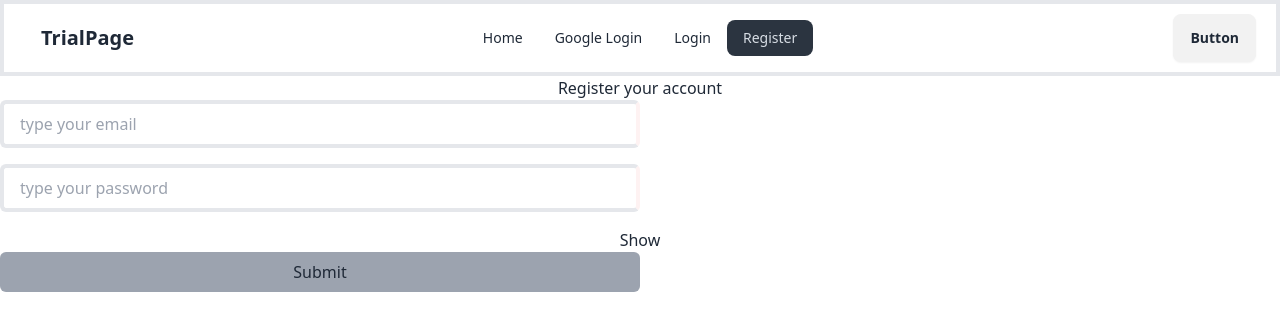
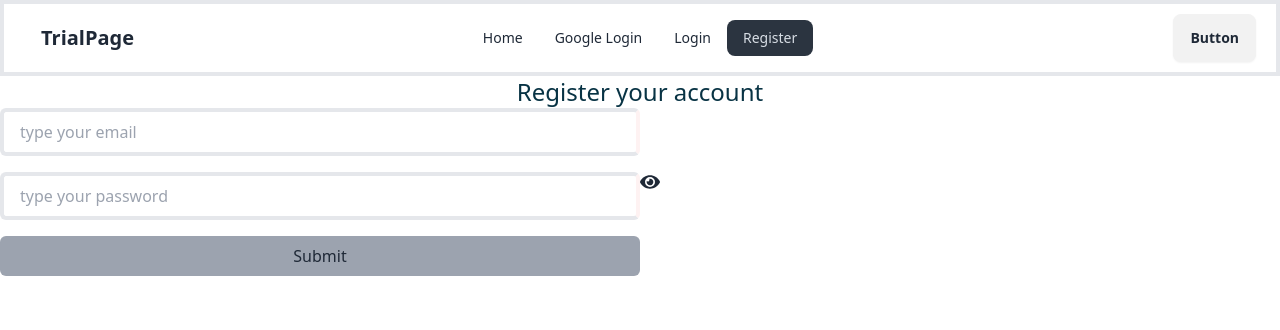
Before and after one commit to DasPriYam714/Simple-Firebase, a React (Vite) app: page /register in a window 1280 px wide. Shown: the top 330 px of the page. Built offline with nearby package versions, Linux system fonts and the light colour scheme.

Commit message:
add eye icon

```diff
--- a/package.json
+++ b/package.json
@@ -10,9 +10,11 @@
     "preview": "vite preview"
   },
   "dependencies": {
+    "@react-icons/all-files": "^4.1.0",
     "firebase": "^11.0.1",
     "react": "^18.3.1",
     "react-dom": "^18.3.1",
+    "react-icons": "^5.3.0",
     "react-router-dom": "^6.27.0"
   },
   "devDependencies": {
--- a/src/components/register/Register.jsx
+++ b/src/components/register/Register.jsx
@@ -1,6 +1,10 @@
 import React, { useState } from 'react';
 import app from '../../firebase/firebase.init';
 import { createUserWithEmailAndPassword,getAuth } from 'firebase/auth';
+import { FaEyeSlash } from "react-icons/fa";
+import { FaEye } from "react-icons/fa";
+
+
 
 const Register = () => {
 
@@ -46,16 +50,25 @@ const Register = () => {
     return (
         <div className='flex flex-col justify-center text-center'>
             <div>
-            <h2>Register your account</h2>
+            <h2 className='text-2xl text-cyan-950'>Register your account</h2>
             <form onSubmit={handleRegister} className='flex flex-col '>
                 <input className='w-1/2 px-4 py-2 border-4 border-e-red-50 mb-4 rounded-md ' type="email" name='email' placeholder='type your email' required/>
+                <div className='flex'>
                 <input
                 className='w-1/2 px-4 py-2 border-4 border-e-red-50 mb-4 rounded-md'
                 type={showPass? "text":"password" }
                 name='password'
                 placeholder='type your password'
-                required/>
-                <span onClick={()=>setShowPass(!showPass)}>Show</span>
+                required
+
+                />
+                 <span onClick={()=>setShowPass(!showPass)}>
+                {
+                        showPass ? <FaEyeSlash className='text-xl' />:<FaEye className='text-xl' />
+                    }
+                </span>
+                </div>
+
                 <button className='bg-gray-400 w-1/2 px-4 py-2 rounded-md'>Submit</button>
             </form>
             {
```
Also changed, not shown: 1 other file (tests, documents, lock files or other folders).
